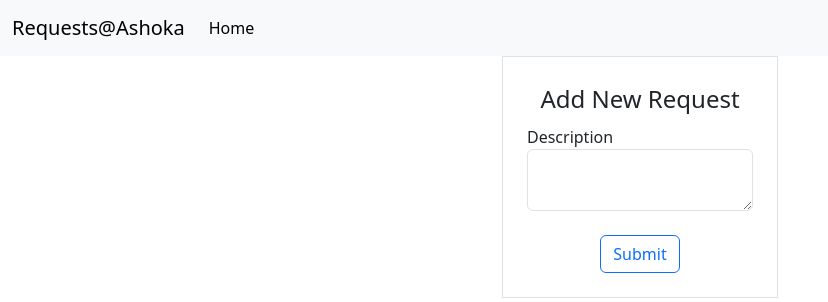
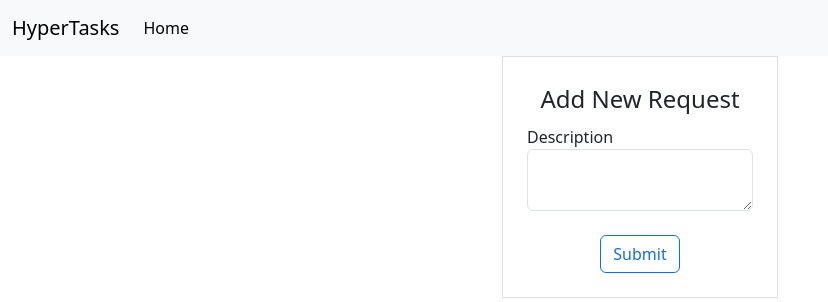
Before and after one commit to Abhimanyu0904/HyperTasks, a Python web app: template flask/templates/add_request.html in a window 1280 px wide. Shown: the top 302 px of the page, without its empty margins (0-828 px from the left). Run offline with Jinja, Linux system fonts and the light colour scheme; the template is opened without the code that fills it, so the values that code supplies are empty, except form fields; tables that the repository leaves empty hold one stand-in row (values such as "Sample post"); form fields are guessed from the names that the template uses; some libraries are stand-ins or nearby versions.

Commit message:
Changed website name

```diff
--- a/flask/templates/base.html
+++ b/flask/templates/base.html
@@ -14,7 +14,7 @@
     <body>
         <nav class="navbar navbar-expand-lg bg-body-tertiary">
             <div class="container-fluid">
-                <a class="navbar-brand" href="{{url_for('home')}}">Requests@Ashoka</a>
+                <a class="navbar-brand" href="{{url_for('home')}}">HyperTasks</a>
                 <button
                     class="navbar-toggler"
                     type="button"
```
